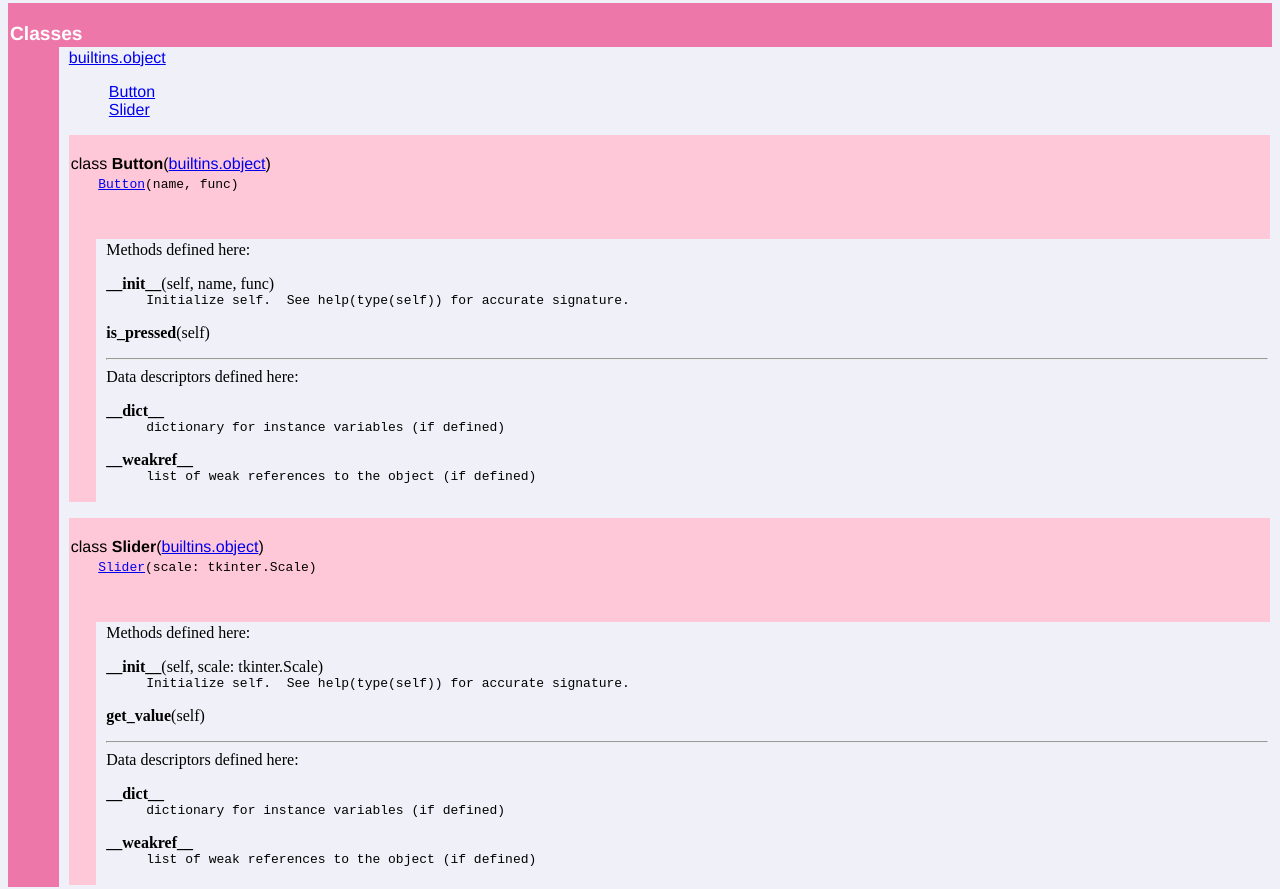
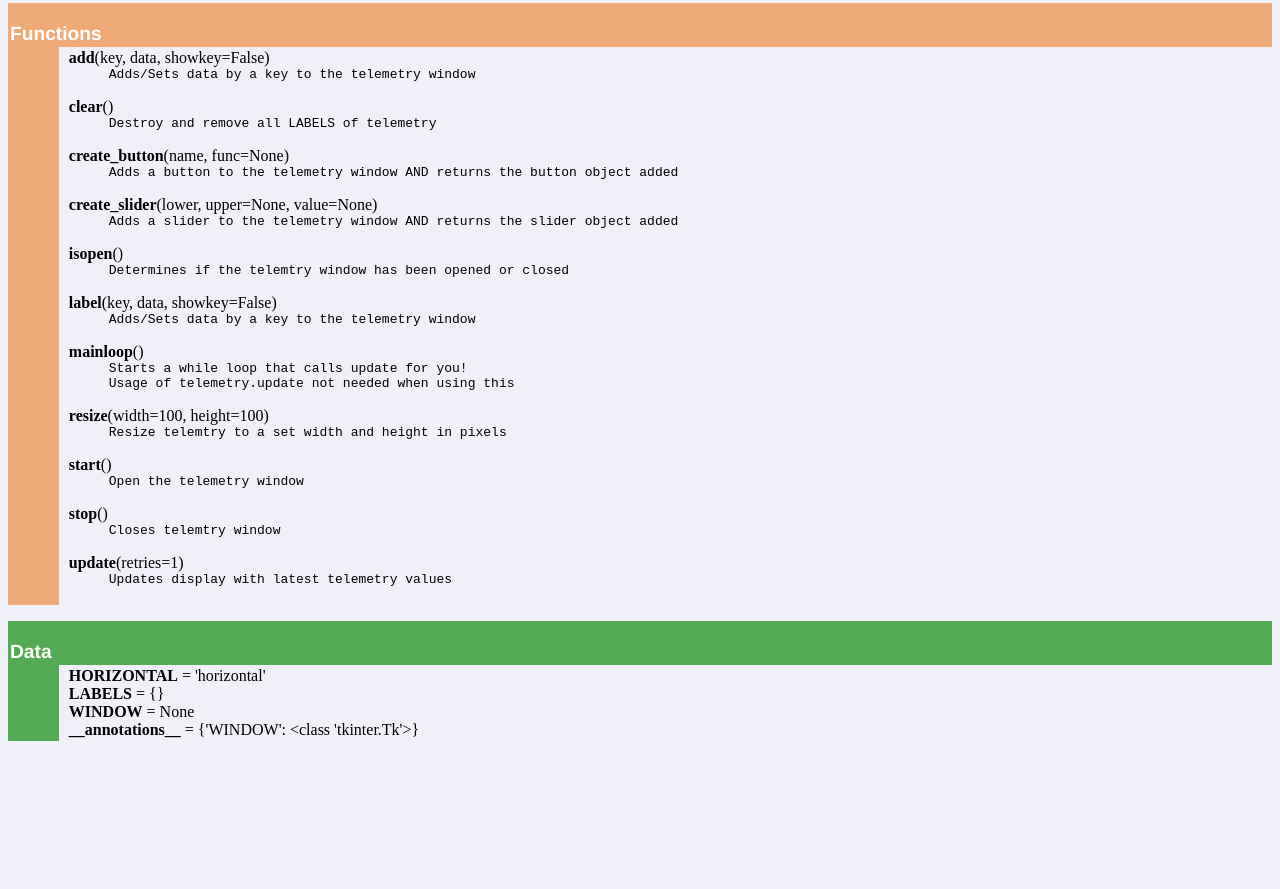
Before and after one commit to notkaramel/dpm-lab-code, a plain HTML site: page docs/utils.telemetry.html in a window 1280 px wide. Shown: the part 252-1141 px from the top of the page. After the commit the page ends 1009 px from the top, so only its background shows below. Drawn offline with Linux system fonts and the light colour scheme.

Commit message:
Add doc to mainloop method

```diff
--- a/docs/utils.telemetry.html
+++ b/docs/utils.telemetry.html
@@ -24,70 +24,6 @@ Author:&nbsp;Ryan&nbsp;Au</tt></p>
 </td><td width="25%" valign=top><a href="tkinter.ttk.html">tkinter.ttk</a><br>
 </td><td width="25%" valign=top></td><td width="25%" valign=top></td></tr></table></td></tr></table><p>
 <table width="100%" cellspacing=0 cellpadding=2 border=0 summary="section">
-<tr bgcolor="#ee77aa">
-<td colspan=3 valign=bottom>&nbsp;<br>
-<font color="#ffffff" face="helvetica, arial"><big><strong>Classes</strong></big></font></td></tr>
-
-<tr><td bgcolor="#ee77aa"><tt>&nbsp;&nbsp;&nbsp;&nbsp;&nbsp;&nbsp;</tt></td><td>&nbsp;</td>
-<td width="100%"><dl>
-<dt><font face="helvetica, arial"><a href="builtins.html#object">builtins.object</a>
-</font></dt><dd>
-<dl>
-<dt><font face="helvetica, arial"><a href="utils.telemetry.html#Button">Button</a>
-</font></dt><dt><font face="helvetica, arial"><a href="utils.telemetry.html#Slider">Slider</a>
-</font></dt></dl>
-</dd>
-</dl>
- <p>
-<table width="100%" cellspacing=0 cellpadding=2 border=0 summary="section">
-<tr bgcolor="#ffc8d8">
-<td colspan=3 valign=bottom>&nbsp;<br>
-<font color="#000000" face="helvetica, arial"><a name="Button">class <strong>Button</strong></a>(<a href="builtins.html#object">builtins.object</a>)</font></td></tr>
-
-<tr bgcolor="#ffc8d8"><td rowspan=2><tt>&nbsp;&nbsp;&nbsp;</tt></td>
-<td colspan=2><tt><a href="#Button">Button</a>(name,&nbsp;func)<br>
-&nbsp;<br>
-<br>&nbsp;</tt></td></tr>
-<tr><td>&nbsp;</td>
-<td width="100%">Methods defined here:<br>
-<dl><dt><a name="Button-__init__"><strong>__init__</strong></a>(self, name, func)</dt><dd><tt>Initialize&nbsp;self.&nbsp;&nbsp;See&nbsp;help(type(self))&nbsp;for&nbsp;accurate&nbsp;signature.</tt></dd></dl>
-
-<dl><dt><a name="Button-is_pressed"><strong>is_pressed</strong></a>(self)</dt></dl>
-
-<hr>
-Data descriptors defined here:<br>
-<dl><dt><strong>__dict__</strong></dt>
-<dd><tt>dictionary&nbsp;for&nbsp;instance&nbsp;variables&nbsp;(if&nbsp;defined)</tt></dd>
-</dl>
-<dl><dt><strong>__weakref__</strong></dt>
-<dd><tt>list&nbsp;of&nbsp;weak&nbsp;references&nbsp;to&nbsp;the&nbsp;object&nbsp;(if&nbsp;defined)</tt></dd>
-</dl>
-</td></tr></table> <p>
-<table width="100%" cellspacing=0 cellpadding=2 border=0 summary="section">
-<tr bgcolor="#ffc8d8">
-<td colspan=3 valign=bottom>&nbsp;<br>
-<font color="#000000" face="helvetica, arial"><a name="Slider">class <strong>Slider</strong></a>(<a href="builtins.html#object">builtins.object</a>)</font></td></tr>
-
-<tr bgcolor="#ffc8d8"><td rowspan=2><tt>&nbsp;&nbsp;&nbsp;</tt></td>
-<td colspan=2><tt><a href="#Slider">Slider</a>(scale:&nbsp;tkinter.Scale)<br>
-&nbsp;<br>
-<br>&nbsp;</tt></td></tr>
-<tr><td>&nbsp;</td>
-<td width="100%">Methods defined here:<br>
-<dl><dt><a name="Slider-__init__"><strong>__init__</strong></a>(self, scale: tkinter.Scale)</dt><dd><tt>Initialize&nbsp;self.&nbsp;&nbsp;See&nbsp;help(type(self))&nbsp;for&nbsp;accurate&nbsp;signature.</tt></dd></dl>
-
-<dl><dt><a name="Slider-get_value"><strong>get_value</strong></a>(self)</dt></dl>
-
-<hr>
-Data descriptors defined here:<br>
-<dl><dt><strong>__dict__</strong></dt>
-<dd><tt>dictionary&nbsp;for&nbsp;instance&nbsp;variables&nbsp;(if&nbsp;defined)</tt></dd>
-</dl>
-<dl><dt><strong>__weakref__</strong></dt>
-<dd><tt>list&nbsp;of&nbsp;weak&nbsp;references&nbsp;to&nbsp;the&nbsp;object&nbsp;(if&nbsp;defined)</tt></dd>
-</dl>
-</td></tr></table></td></tr></table><p>
-<table width="100%" cellspacing=0 cellpadding=2 border=0 summary="section">
 <tr bgcolor="#eeaa77">
 <td colspan=3 valign=bottom>&nbsp;<br>
 <font color="#ffffff" face="helvetica, arial"><big><strong>Functions</strong></big></font></td></tr>
@@ -95,11 +31,12 @@ Data descriptors defined here:<br>
 <tr><td bgcolor="#eeaa77"><tt>&nbsp;&nbsp;&nbsp;&nbsp;&nbsp;&nbsp;</tt></td><td>&nbsp;</td>
 <td width="100%"><dl><dt><a name="-add"><strong>add</strong></a>(key, data, showkey=False)</dt><dd><tt>Adds/Sets&nbsp;data&nbsp;by&nbsp;a&nbsp;key&nbsp;to&nbsp;the&nbsp;telemetry&nbsp;window</tt></dd></dl>
  <dl><dt><a name="-clear"><strong>clear</strong></a>()</dt><dd><tt>Destroy&nbsp;and&nbsp;remove&nbsp;all&nbsp;LABELS&nbsp;of&nbsp;telemetry</tt></dd></dl>
- <dl><dt><a name="-create_button"><strong>create_button</strong></a>(name, func=None)</dt><dd><tt>Adds&nbsp;a&nbsp;button&nbsp;to&nbsp;the&nbsp;telemetry&nbsp;window&nbsp;AND&nbsp;returns&nbsp;the&nbsp;button&nbsp;<a href="builtins.html#object">object</a>&nbsp;added</tt></dd></dl>
- <dl><dt><a name="-create_slider"><strong>create_slider</strong></a>(lower, upper=None, value=None)</dt><dd><tt>Adds&nbsp;a&nbsp;slider&nbsp;to&nbsp;the&nbsp;telemetry&nbsp;window&nbsp;AND&nbsp;returns&nbsp;the&nbsp;slider&nbsp;<a href="builtins.html#object">object</a>&nbsp;added</tt></dd></dl>
+ <dl><dt><a name="-create_button"><strong>create_button</strong></a>(name, func=None)</dt><dd><tt>Adds&nbsp;a&nbsp;button&nbsp;to&nbsp;the&nbsp;telemetry&nbsp;window&nbsp;AND&nbsp;returns&nbsp;the&nbsp;button&nbsp;object&nbsp;added</tt></dd></dl>
+ <dl><dt><a name="-create_slider"><strong>create_slider</strong></a>(lower, upper=None, value=None)</dt><dd><tt>Adds&nbsp;a&nbsp;slider&nbsp;to&nbsp;the&nbsp;telemetry&nbsp;window&nbsp;AND&nbsp;returns&nbsp;the&nbsp;slider&nbsp;object&nbsp;added</tt></dd></dl>
  <dl><dt><a name="-isopen"><strong>isopen</strong></a>()</dt><dd><tt>Determines&nbsp;if&nbsp;the&nbsp;telemtry&nbsp;window&nbsp;has&nbsp;been&nbsp;opened&nbsp;or&nbsp;closed</tt></dd></dl>
  <dl><dt><a name="-label"><strong>label</strong></a>(key, data, showkey=False)</dt><dd><tt>Adds/Sets&nbsp;data&nbsp;by&nbsp;a&nbsp;key&nbsp;to&nbsp;the&nbsp;telemetry&nbsp;window</tt></dd></dl>
- <dl><dt><a name="-mainloop"><strong>mainloop</strong></a>()</dt></dl>
+ <dl><dt><a name="-mainloop"><strong>mainloop</strong></a>()</dt><dd><tt>Starts&nbsp;a&nbsp;while&nbsp;loop&nbsp;that&nbsp;calls&nbsp;update&nbsp;for&nbsp;you!&nbsp;<br>
+Usage&nbsp;of&nbsp;telemetry.update&nbsp;not&nbsp;needed&nbsp;when&nbsp;using&nbsp;this</tt></dd></dl>
  <dl><dt><a name="-resize"><strong>resize</strong></a>(width=100, height=100)</dt><dd><tt>Resize&nbsp;telemtry&nbsp;to&nbsp;a&nbsp;set&nbsp;width&nbsp;and&nbsp;height&nbsp;in&nbsp;pixels</tt></dd></dl>
  <dl><dt><a name="-start"><strong>start</strong></a>()</dt><dd><tt>Open&nbsp;the&nbsp;telemetry&nbsp;window</tt></dd></dl>
  <dl><dt><a name="-stop"><strong>stop</strong></a>()</dt><dd><tt>Closes&nbsp;telemtry&nbsp;window</tt></dd></dl>
```
Also changed, not shown: 1 other file.
